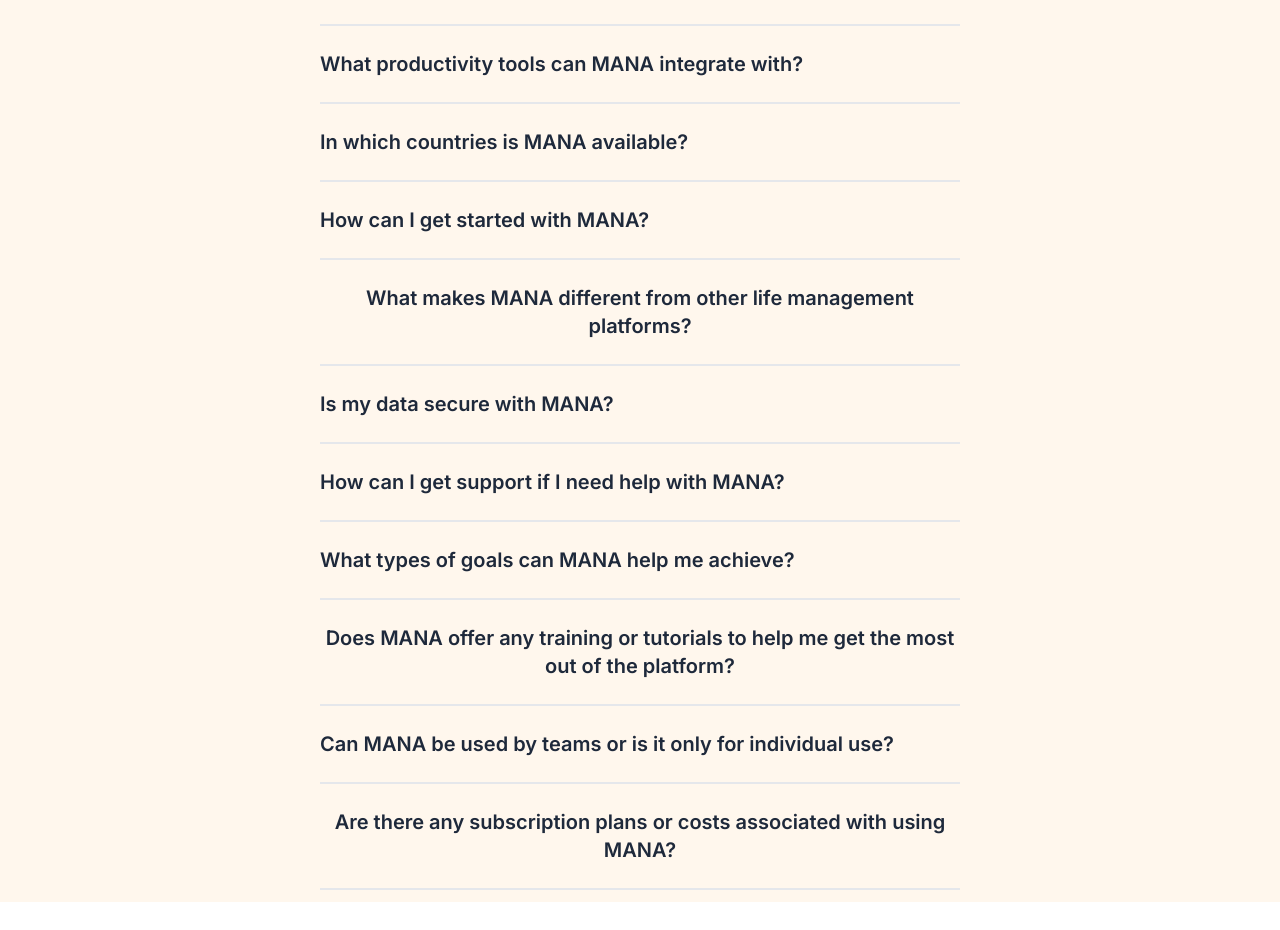
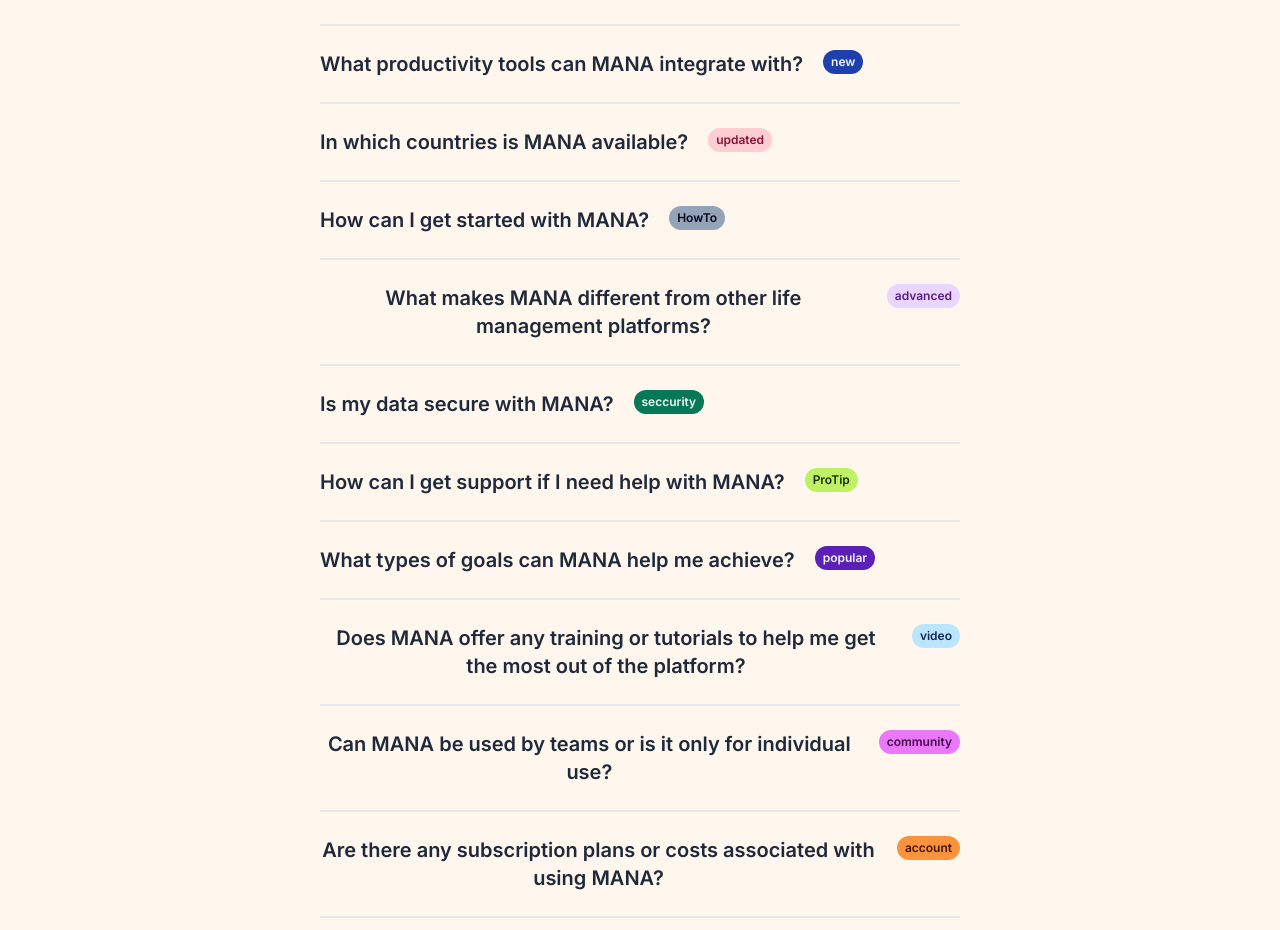
Before and after one commit to marcoshernanz/mana, a Next.js app: page /faq in a window 1280 px wide. Shown: the part 824-1754 px from the top of the page. Before the commit the page ends 1726 px from the top, so only its background shows below. Built offline with nearby package versions, Linux system fonts and the light colour scheme.

Commit message:
Created Badge component

```diff
--- a/src/components/faq/faq2.tsx
+++ b/src/components/faq/faq2.tsx
@@ -1,78 +1,95 @@
+import Badge from "../ui/Badge";
+
 export default function Faq2() {
   return (
     <div className="flex max-w-screen-sm flex-col pb-3">
       <div>
-        <button className="py-6 text-xl font-semibold text-slate-800 transition dark:text-orange-100">
+        <button className="flex w-full gap-5 py-6 text-xl font-semibold text-slate-800 transition dark:text-orange-100">
           {" "}
           What is MANA and how does it work?
+          <Badge type="support" size="small" className="justify-end" />
         </button>
         <hr className="h-0.5 border bg-zinc-400 hover:h-1 hover:bg-zinc-400"></hr>
       </div>
       <div>
         {" "}
-        <button className="py-6 text-xl font-semibold text-slate-800 transition dark:text-orange-100">
+        <button className="flex gap-5 py-6 text-xl font-semibold text-slate-800 transition dark:text-orange-100">
           How does MANA personalize my experience?
+          <Badge type="general" size="small" />
         </button>
         <hr className="h-0.5 border bg-zinc-400 hover:h-1 hover:bg-zinc-400"></hr>
       </div>
       <div>
-        <button className="py-6 text-xl font-semibold text-slate-800 transition dark:text-orange-100">
+        <button className="flex gap-5 py-6 text-xl font-semibold text-slate-800 transition dark:text-orange-100">
           What productivity tools can MANA integrate with?
+          <Badge type="new" size="small" />
         </button>
         <hr className="h-0.5 border bg-zinc-400 hover:h-1 hover:bg-zinc-400"></hr>
       </div>
       <div>
-        <button className="py-6 text-xl font-semibold text-slate-800 transition dark:text-orange-100">
+        <button className="flex gap-5 py-6 text-xl font-semibold text-slate-800 transition dark:text-orange-100">
           In which countries is MANA available?
+          <Badge type="updated" size="small" />
         </button>
         <hr className="h-0.5 border bg-zinc-400 hover:h-1 hover:bg-zinc-400"></hr>
       </div>
       <div>
-        <button className="py-6 text-xl font-semibold text-slate-800 transition dark:text-orange-100">
+        <button className="flex gap-5 py-6 text-xl font-semibold text-slate-800 transition dark:text-orange-100">
           How can I get started with MANA?
+          {/* <Badge type="billing" size="small" /> */}
+          <Badge type="HowTo" size="small" />
         </button>
         <hr className="h-0.5 border bg-zinc-400 hover:h-1 hover:bg-zinc-400"></hr>
       </div>
       <div>
-        <button className="py-6 text-xl font-semibold text-slate-800 transition dark:text-orange-100">
+        <button className="flex gap-5 py-6 text-xl font-semibold text-slate-800 transition dark:text-orange-100">
           What makes MANA different from other life management platforms?
+          <Badge type="advanced" size="small" />
         </button>
         <hr className="h-0.5 border bg-zinc-400 hover:h-1 hover:bg-zinc-400"></hr>
       </div>
       <div>
-        <button className="py-6 text-xl font-semibold text-slate-800 transition dark:text-orange-100">
+        <button className="flex gap-5 py-6 text-xl font-semibold text-slate-800 transition dark:text-orange-100">
           Is my data secure with MANA?
+          <Badge type="seccurity" size="small" />
         </button>
         <hr className="h-0.5 border bg-zinc-400 hover:h-1 hover:bg-zinc-400"></hr>
       </div>
       <div>
-        <button className="py-6 text-xl font-semibold text-slate-800 transition dark:text-orange-100">
+        <button className="flex gap-5 py-6 text-xl font-semibold text-slate-800 transition dark:text-orange-100">
           How can I get support if I need help with MANA?
+          {/* <Badge type="important" size="small" /> */}
+          <Badge type="ProTip" size="small" />
         </button>
         <hr className="h-0.5 border bg-zinc-400 hover:h-1 hover:bg-zinc-400"></hr>
       </div>
       <div>
-        <button className="py-6 text-xl font-semibold text-slate-800 transition dark:text-orange-100">
+        <button className="flex gap-5 py-6 text-xl font-semibold text-slate-800 transition dark:text-orange-100">
           What types of goals can MANA help me achieve?
+          <Badge type="popular" size="small" />
         </button>
         <hr className="h-0.5 border bg-zinc-400 hover:h-1 hover:bg-zinc-400"></hr>
       </div>
       <div>
-        <button className="py-6 text-xl font-semibold text-slate-800 transition dark:text-orange-100">
+        <button className="flex gap-5 py-6 text-xl font-semibold text-slate-800 transition dark:text-orange-100">
           Does MANA offer any training or tutorials to help me get the most out
           of the platform?
+          <Badge type="video" size="small" />
         </button>
         <hr className="h-0.5 border bg-zinc-400 hover:h-1 hover:bg-zinc-400"></hr>
       </div>
       <div>
-        <button className="py-6 text-xl font-semibold text-slate-800 transition dark:text-orange-100">
+        <button className="flex gap-5 py-6 text-xl font-semibold text-slate-800 transition dark:text-orange-100">
           Can MANA be used by teams or is it only for individual use?
+          {/* <Badge type="technical" size="small" /> */}
+          <Badge type="community" size="small" />
         </button>
         <hr className="h-0.5 border bg-zinc-400 hover:h-1 hover:bg-zinc-400"></hr>
       </div>
       <div>
-        <button className="py-6 text-xl font-semibold text-slate-800 transition dark:text-orange-100">
+        <button className="flex gap-5 py-6 text-xl font-semibold text-slate-800 transition dark:text-orange-100">
           Are there any subscription plans or costs associated with using MANA?
+          <Badge type="account" size="small" />
         </button>
         <hr className="h-0.5 border bg-zinc-400 hover:h-1 hover:bg-zinc-400"></hr>
       </div>
--- /dev/null
+++ b/src/components/ui/Badge.tsx
@@ -0,0 +1,57 @@
+import { twMerge } from "tailwind-merge";
+
+const types = {
+  new: "bg-blue-800 text-blue-50 hover:bg-blue-900",
+  popular: "bg-violet-800 text-violet-50 hover:bg-violet-900",
+  updated: "bg-rose-200 text-rose-900 hover:bg-rose-300",
+  important: "bg-red-600 text-red-50 hover:bg-red-700",
+  general: "bg-green-400 text-green-900 hover:bg-green-500",
+  advanced: "bg-purple-200 text-purple-900 hover:bg-purple-300",
+  technical: "bg-gray-400 text-gray-950 hover:bg-gray-500",
+  billing: "bg-yellow-200 text-yellow-950 hover:bg-yellow-300",
+  account: "bg-orange-400 text-orange-950 hover:bg-orange-500",
+  seccurity: "bg-emerald-700 text-emerald-50 hover:bg-emerald-800",
+  HowTo: "bg-slate-400 text-slate-950 hover:bg-slate-500",
+  video: "bg-sky-200 text-blue-950 hover:bg-sky-300",
+  ProTip: "bg-lime-300 text-lime-950 hover:bg-lime-400",
+  community: "bg-fuchsia-400 text-fuchsia-950 hover:bg-fuchsia-500",
+  support: "bg-amber-300 text-red-950 hover:bg-amber-400",
+};
+
+const sizes = {
+  small: "text-xs py-1 px-2",
+  medium: "text-sm py-1 px-3",
+  large: "text-base py-2 px-4",
+};
+
+interface BadgeProps {
+  type:
+    | "new"
+    | "popular"
+    | "updated"
+    | "important"
+    | "general"
+    | "advanced"
+    | "technical"
+    | "billing"
+    | "account"
+    | "seccurity"
+    | "HowTo"
+    | "video"
+    | "ProTip"
+    | "community"
+    | "support";
+
+  size: "small" | "medium" | "large";
+  className?: string;
+}
+
+export default function Badge({ type, className, size }: BadgeProps) {
+  return (
+    <div
+      className={twMerge("rounded-full", types[type], sizes[size], className)}
+    >
+      {type}
+    </div>
+  );
+}
```
Also changed, not shown: TODO.txt.
